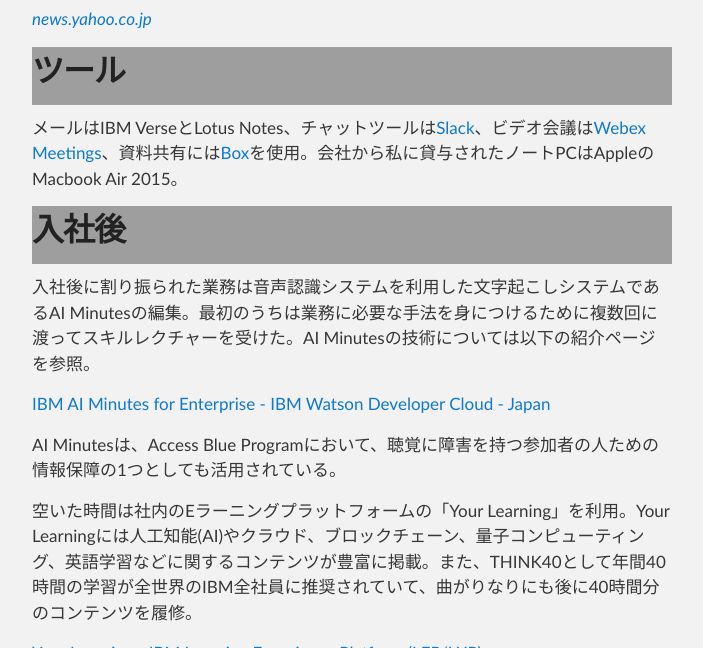
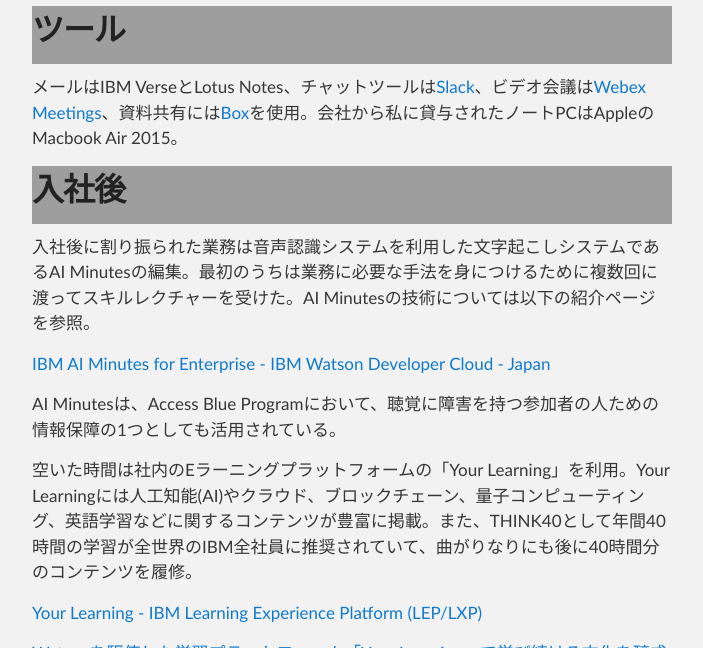
Before and after one commit to RuinDig/ruindig.github.io, a Jekyll site: the page built from work2020.md, in a window 1280 px wide and 900 px high, scrolled down 1345 px, cut to the strip 252-900 px from the top of the window. Shown: the whole strip, without its empty margins (288-991 px from the left). Built offline with Jekyll 4.4.1, drawn with Linux system fonts in a browser that asks for light colours; our own code applies the rules of GitHub Pages for plain Markdown files; a script that is not in the unit is left out.

Commit message:
Update work2020.md

```diff
--- a/work2020.md
+++ b/work2020.md
@@ -15,7 +15,7 @@
 <iframe class="note-embed" src="https://note.com/embed/notes/n754ff458f965" style="border: 0; display: block; max-width: 99%; width: 494px; padding: 0px; margin: 10px 0px; position: static; visibility: visible;" height="230"></iframe><script async src="https://note.com/scripts/embed.js" charset="utf-8"></script>
 
 [障がい学生「就活の壁」を乗り越えて――「人生を変える」長丁場のインターンシップから - Yahoo!ニュース特集](https://news.yahoo.co.jp/feature/1507)
-<iframe src="https://hatenablog-parts.com/embed?url=https://news.yahoo.co.jp/feature/1507/" title="障がい学生「就活の壁」を乗り越えて――「人生を変える」長丁場のインターンシップから - Yahoo!ニュース" class="embed-card embed-webcard" scrolling="no" frameborder="0" style="display: block; width: 100%; height: 155px; max-width: 500px; margin: 10px 0px;"></iframe><cite class="hatena-citation"><a href="https://news.yahoo.co.jp/feature/1507/">news.yahoo.co.jp</a></cite>
+<iframe src="https://hatenablog-parts.com/embed?url=https://news.yahoo.co.jp/feature/1507/" title="障がい学生「就活の壁」を乗り越えて――「人生を変える」長丁場のインターンシップから - Yahoo!ニュース" class="embed-card embed-webcard" scrolling="no" frameborder="0" style="display: block; width: 100%; height: 155px; max-width: 500px; margin: 10px 0px;"></iframe>
 
 ## ツール
 メールはIBM VerseとLotus Notes、チャットツールは[Slack](https://slack.com)、ビデオ会議は[Webex Meetings](https://www.webex.com/ja/index.html)、資料共有には[Box](https://www.box.com/ja-jp/home)を使用。会社から私に貸与されたノートPCはAppleのMacbook Air 2015。
```
